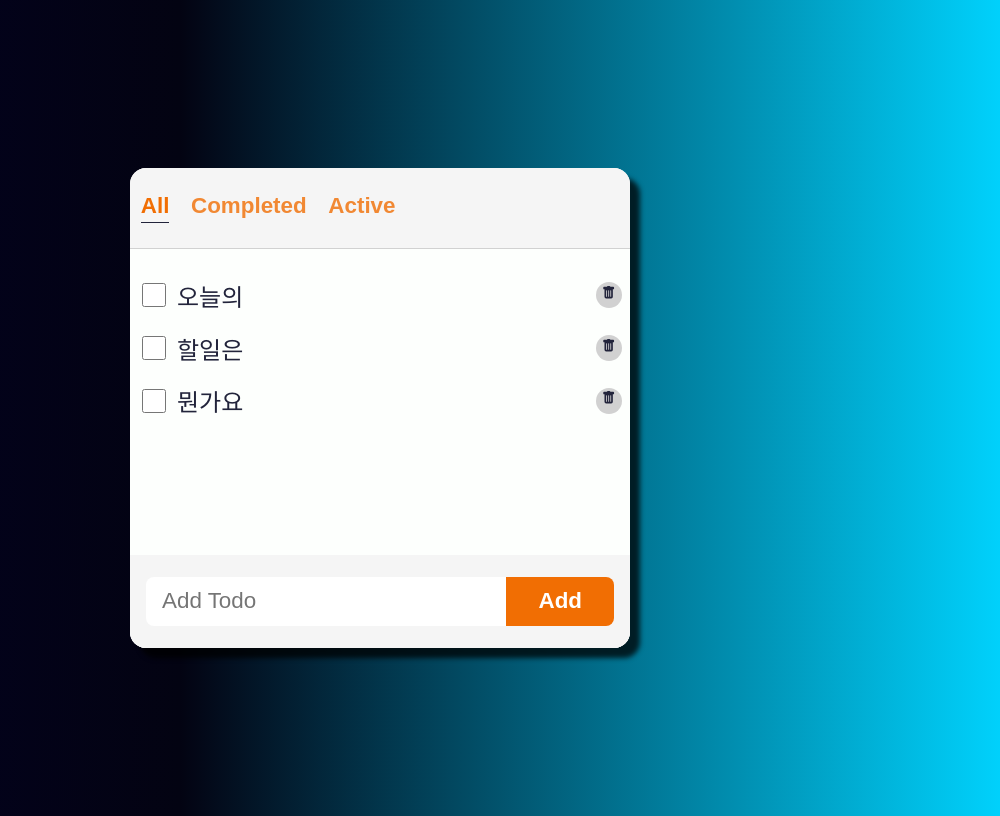
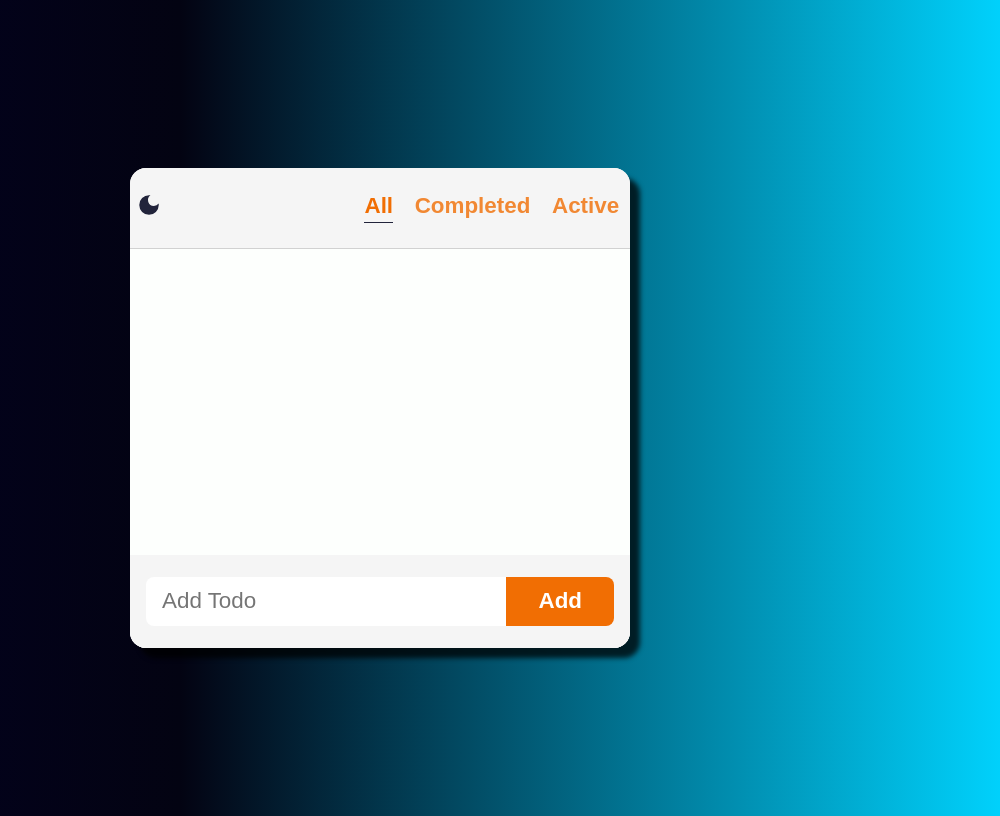
Before and after one commit to kyungkyuBae/miniprojects, a React (Create React App) app in the folder react/todolist/: page / in a window 1280 px wide. Shown: the whole page, without its empty margins (268-1268 px from the left). Built offline with nearby package versions, Linux system fonts and the light colour scheme.

Commit message:
DarkMode

```diff
--- a/react/todolist/src/App.js
+++ b/react/todolist/src/App.js
@@ -2,6 +2,7 @@ import { useState } from 'react';
 import './App.css';
 import TodoList from './components/TodoList/TodoList.jsx'
 import Header from './components/Header/Header.jsx';
+import { DarkModeProvider } from './Context/DarkModeContext';
 const filters = ['all','completed','active']
 function App() {
   const [filter,setFilter] = useState(filters[0])
@@ -9,10 +10,10 @@ function App() {
     setFilter(value)
   }
   return (
-  <>
+  <DarkModeProvider>
     <Header filters={filters} filter={filter} onChangeFilter={handleChangeFilter} />
     <TodoList filter={filter}/>
-  </>
+  </DarkModeProvider>
   );
 }
 
--- /dev/null
+++ b/react/todolist/src/Context/DarkModeContext.jsx
@@ -0,0 +1,39 @@
+import { createContext, useContext, useEffect, useState } from 'react';
+
+const DarkModeContext = createContext();
+
+export function DarkModeProvider ({children}){
+    const [darkMode,setDarkMode] = useState(readDarkMode());
+    const handleDarkMode = ()=> {
+        setDarkMode(!darkMode)
+        updateDarkMode(!darkMode)
+    }
+    useEffect(()=>{
+        darkMode && document.documentElement.classList.add('dark');
+
+        if (darkMode){
+            localStorage.setItem('darkMode',JSON.stringify(darkMode))
+        }
+        else {localStorage.setItem('darkMode',JSON.stringify(darkMode))}
+    },[darkMode])
+    return (
+        <DarkModeContext.Provider value={{darkMode,handleDarkMode}}>
+            {children}
+        </DarkModeContext.Provider>
+    )
+}
+
+export const useDarkMode = ()=> useContext(DarkModeContext);
+const updateDarkMode = (darkMode) =>{
+    if (darkMode){
+        document.documentElement.classList.add('dark');
+    }
+    else {
+        document.documentElement.classList.remove('dark');
+    }
+}
+
+function readDarkMode() {
+    const darkMode = localStorage.getItem('darkMode');
+    return JSON.parse(darkMode)
+}
--- a/react/todolist/src/components/Header/Header.jsx
+++ b/react/todolist/src/components/Header/Header.jsx
@@ -1,8 +1,15 @@
-import React from 'react';
 import styles from './Header.module.css'
+import {MdDarkMode} from 'react-icons/md';
+import {BsFillSunFill} from 'react-icons/bs'
+import { useDarkMode } from '../../Context/DarkModeContext';
+
 export default function Header({filter,filters,onChangeFilter}) {
+    const {darkMode, handleDarkMode } = useDarkMode();
+    console.log(darkMode);
+
     return (
         <header className={styles.header}>
+            <button className={styles.darkButton} onClick={handleDarkMode}> {!darkMode && <MdDarkMode/>}{darkMode && <BsFillSunFill />}</button>
             <ul className={styles.filters}>
                 {
                     filters.map((value,index)=>
--- a/react/todolist/src/components/Header/Header.module.css
+++ b/react/todolist/src/components/Header/Header.module.css
@@ -6,6 +6,7 @@
     border-bottom: 1px solid var(--color-grey)
 
 }
+
 
 .filters {
     display: flex;
@@ -34,3 +35,16 @@
     height: 1px;
     background: var(--color-text);
 }
+
+.darkButton {
+    background-color: transparent;
+    cursor: pointer;
+    font-size: 26px;
+    color: var(--color-text);
+}
+
+.darkButton:hover {
+    color: var(--color-accent);
+
+
+}
--- a/react/todolist/src/components/TodoList/TodoList.jsx
+++ b/react/todolist/src/components/TodoList/TodoList.jsx
@@ -1,20 +1,21 @@
-import React, { useState } from 'react';
+import React, { useEffect, useState } from 'react';
 import AddTodo from '../AddTodo/AddTodo';
 import Todo from '../Todo/Todo';
 import styles from './TodoList.module.css';
 
 
 export default function Todolist({filter}) {
-    const [todos,setTodos] = useState(
-    [
-        {id : 1,text : '오늘의', status : 'active'},
-    {id : 2,text : '할일은', status : 'active'},
-    {id : 3,text : '뭔가요', status : 'active'}
-])
+    const [todos,setTodos] = useState(()=>readTodo())
     const handleAdd = (todo)=>{setTodos(prev=>[...prev,todo])}
     const handleUpdate = (updated)=>{setTodos(todos.map(t=> t.id === updated.id ? updated : t))}
     const handleDelete = (deleted)=>{setTodos(todos.filter(t=> t.id !== deleted.id ))}
     const filtered = getFilteredItems(todos,filter)
+
+    useEffect(()=>{
+        localStorage.setItem('todos',JSON.stringify(todos));
+
+
+    },[todos])
     return (
         <section className={styles.container}>
             <ul className = {styles.list}>
@@ -33,3 +34,8 @@ function getFilteredItems(todos,filter){
     }
     else{return todos.filter(item=>item.status===filter)}
 }
+
+function readTodo () {
+    const todos = localStorage.getItem('todos');
+    return todos ? JSON.parse(todos) : []
+}
--- a/react/todolist/src/index.css
+++ b/react/todolist/src/index.css
@@ -5,6 +5,14 @@
     --color-text : #22243b;
     --color-accent : #f16e03;
     --color-white : white;
+
+}
+
+html.dark{
+    --color-bg-dark: #1a1c35;
+    --color-bg : #22243b;
+    --color-grey : #4e4e4e;
+    --color-text : #fdfffd;
 
 }
 body {
```
Also changed, not shown: 1 other file (tests, documents, lock files or other folders).
